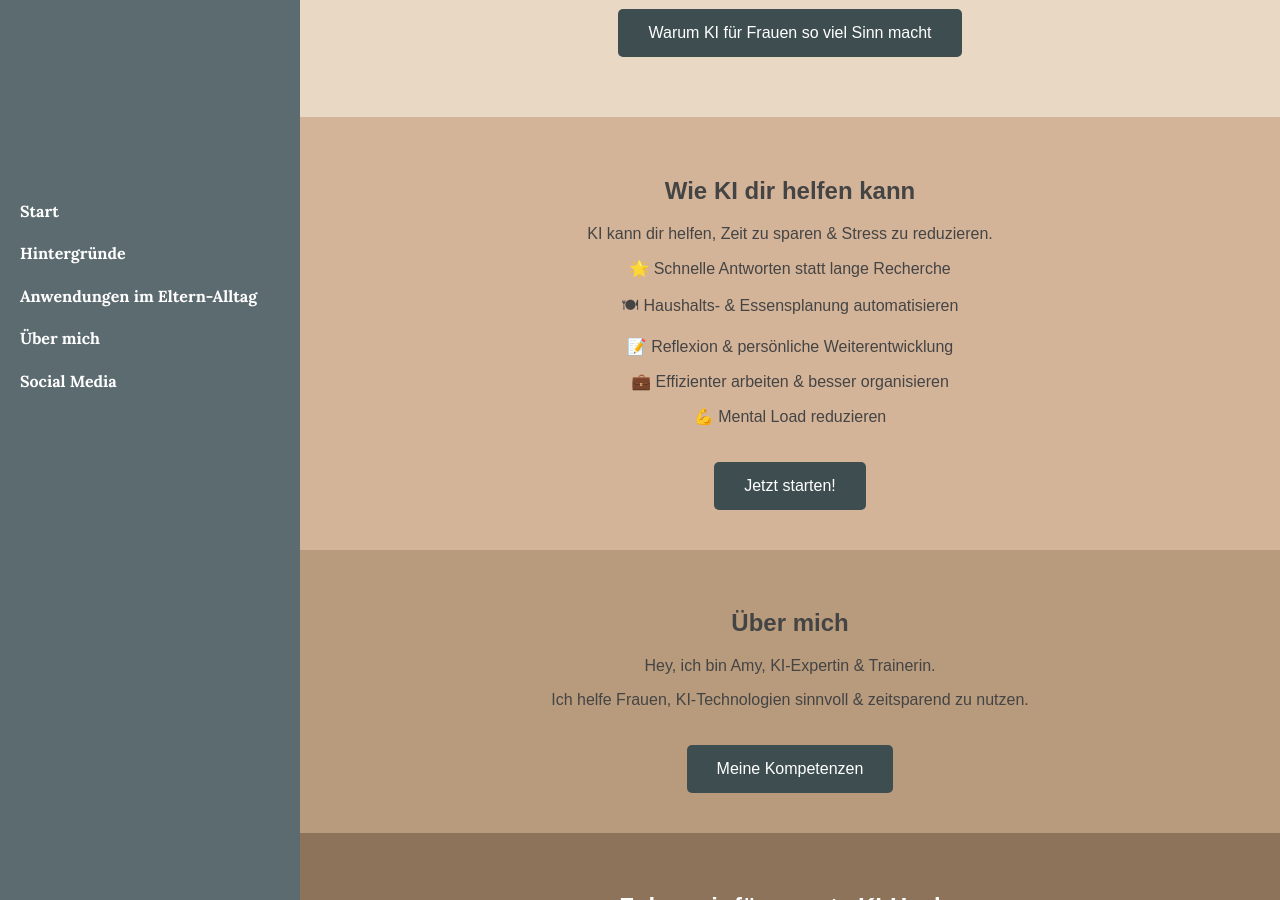
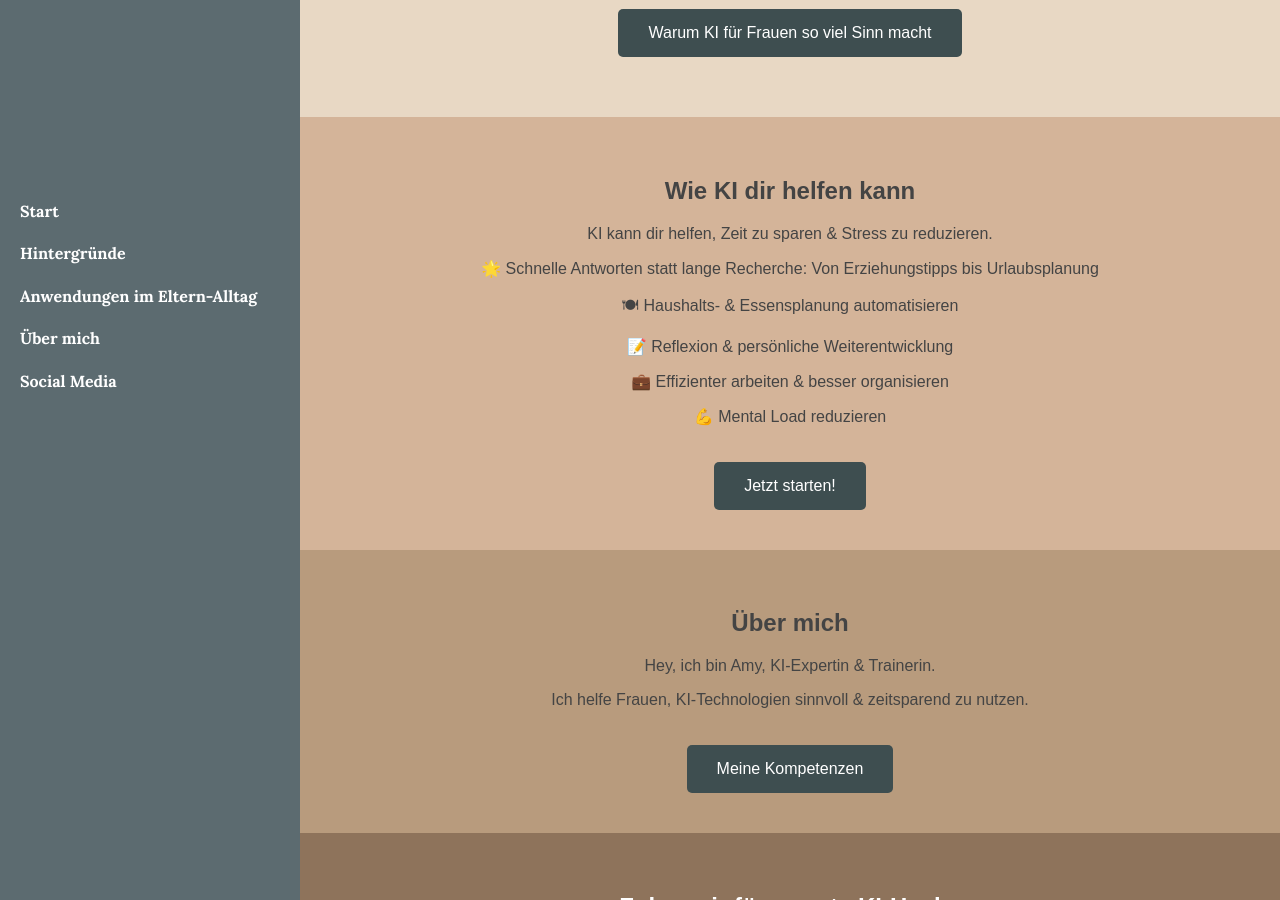
Before and after one commit to shedoesKI-de/shedoesKI-de, a Jekyll site: the page built from index.html, in a window 1280 px wide and 900 px high, scrolled down 820 px. Built offline with Jekyll 4.4.1, drawn with Linux system fonts in a browser that asks for light colours.

Commit message:
Update index.html

```diff
--- a/index.html
+++ b/index.html
@@ -36,7 +36,7 @@ title: Hintergründe
     <div class="section" id="ki-hilfe">
         <h2>Wie KI dir helfen kann</h2>
         <p>KI kann dir helfen, Zeit zu sparen & Stress zu reduzieren.</p>
-        <p>🌟 Schnelle Antworten statt lange Recherche</p>
+        <p>🌟 Schnelle Antworten statt lange Recherche: Von Erziehungstipps bis Urlaubsplanung</p>
         <p>🍽 Haushalts- & Essensplanung automatisieren</p>
         <p>📝 Reflexion & persönliche Weiterentwicklung</p>
         <p>💼 Effizienter arbeiten & besser organisieren</p>
```
